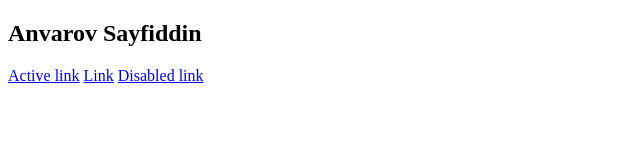
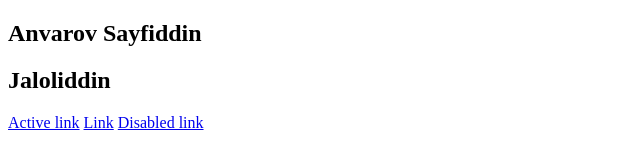
Before and after one commit to Anvarov-Sayfiddin/37-dars, a plain HTML site: page index.html in a window 1280 px wide. Shown: the whole page, without its empty margins (0-640 px from the left). Drawn offline with Linux system fonts and the light colour scheme.

Commit message:
Jaloliddin eded

```diff
--- a/index.html
+++ b/index.html
@@ -19,6 +19,7 @@
 			</section>
 			<section class="services">
 				<h1>Anvarov Sayfiddin</h1>
+				<h1>Jaloliddin</h1>
 				<nav class="nav justify-content-center">
 					<a class="nav-link active" href="#">Active link</a>
 					<a class="nav-link" href="#">Link</a>
```
